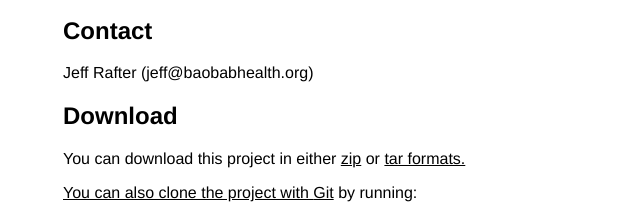
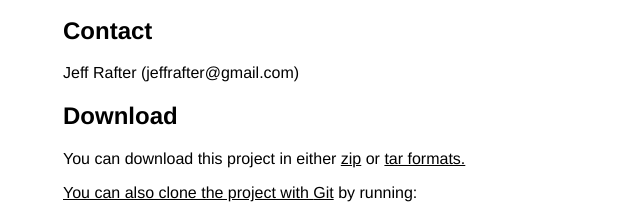
Before and after one commit to jeffrafter/dresscode, a plain HTML site: page index.html in a window 1280 px wide. Shown: the part 262-477 px from the top of the page, 227-867 px from the left. Drawn offline with Linux system fonts and the light colour scheme.

Commit message:
Change out the contact email in the pages.

```diff
--- a/index.html
+++ b/index.html
@@ -64,7 +64,7 @@
 
 
       <h2>Contact</h2>
-      <p>Jeff Rafter (jeff@baobabhealth.org)
+      <p>Jeff Rafter (jeffrafter@gmail.com)
 <br/>      </p>
 
 
```
